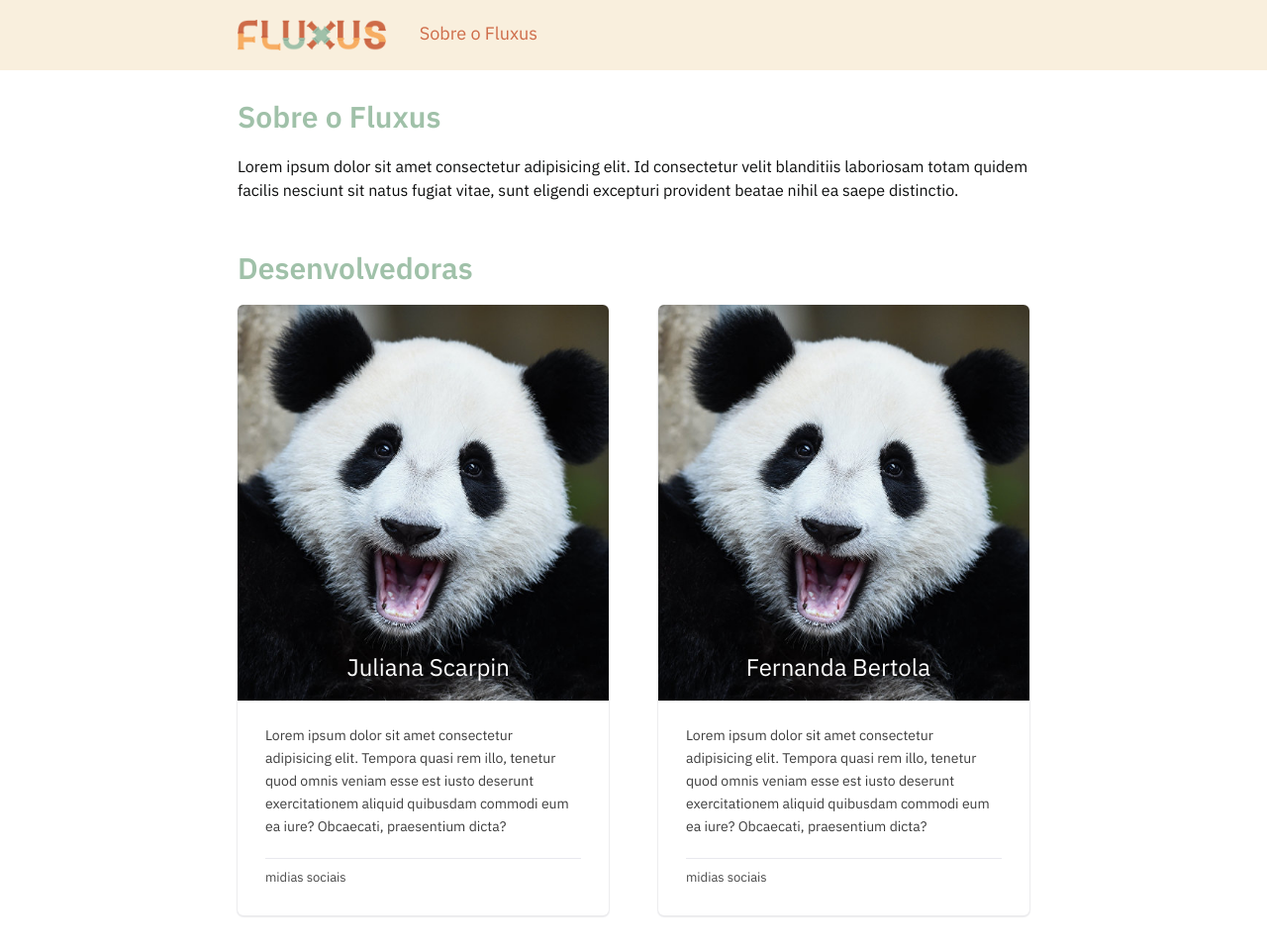
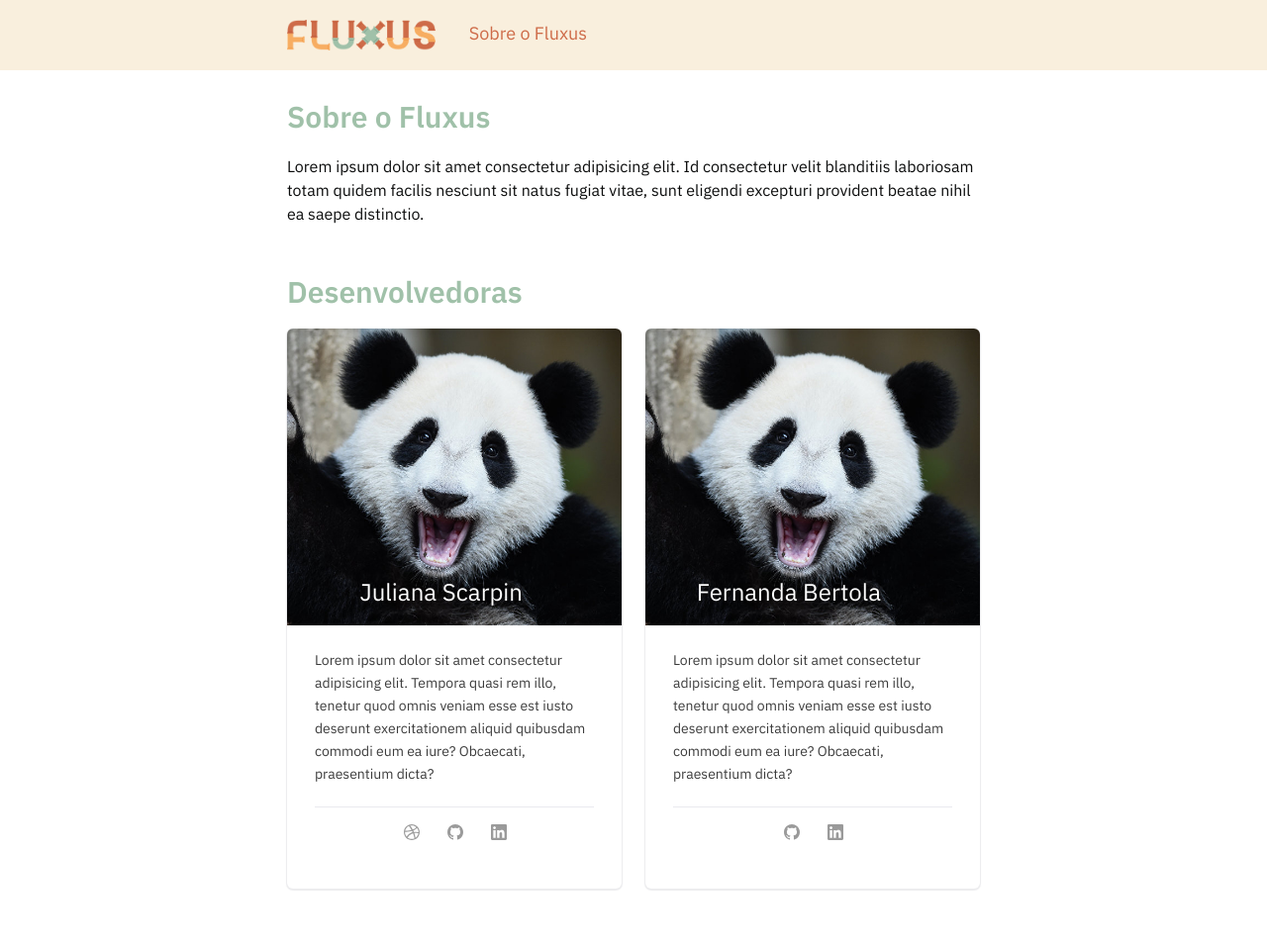
Before and after one commit to fluxus-design/blog, a Jekyll site: the page built from quem-somos.html, in a window 1280 px wide. Shown: the whole page at 99% size. Built offline with Jekyll 4.4.1, drawn with Linux system fonts in a browser that asks for light colours; after the commit the page ends 928 px from its top, so only the background shows below that.

Commit message:
Refactor to display:grid to work on mobile screen

```diff
--- a/_layouts/wwa.html
+++ b/_layouts/wwa.html
@@ -14,7 +14,8 @@
   <main class="page-content" aria-label="Content">
     <div class="wwa-wrapper">
       <h1 class="wwa-heading">Sobre o Fluxus</h1>
-      <p class="wwa-description">Lorem ipsum dolor sit amet consectetur adipisicing elit. Id consectetur velit blanditiis laboriosam totam
+      <p class="wwa-description">Lorem ipsum dolor sit amet consectetur adipisicing elit. Id consectetur velit
+        blanditiis laboriosam totam
         quidem
         facilis nesciunt sit natus fugiat vitae, sunt eligendi excepturi provident beatae nihil ea saepe distinctio.</p>
 
@@ -23,7 +24,7 @@
         <div class="wwa-card" title="Juliana Scarpin">
           <div class="wwa-card-img-container">
             <img class="wwa-card-img" src="{{ site.baseurl }}/assets/images/blog-logo.jpg" alt="fota da Juliana Scarpin"
-              height="400" />
+              height="300" />
             <h2 class="wwa-card-title">Juliana Scarpin</h2>
           </div>
 
@@ -33,7 +34,31 @@
               Obcaecati, praesentium dicta?</p>
 
             <div class="wwa-card-meta">
-              midias sociais
+              <ul class="wwa-social-media">
+                <li>
+                  <a href="https://dribbble.com/juliana_scarpin" title="juscarjuliana_scarpinpin">
+                    <svg class="svg-icon grey">
+                      <use xlink:href="{{ '/assets/minima-social-icons.svg#dribbble' | relative_url }}"></use>
+                    </svg>
+                  </a>
+                </li>
+
+                <li>
+                  <a href="https://github.com/juscarpin" title="juscarpin">
+                    <svg class="svg-icon grey">
+                      <use xlink:href="{{ '/assets/minima-social-icons.svg#github' | relative_url }}"></use>
+                    </svg>
+                  </a>
+                </li>
+
+                <li>
+                  <a href="https://www.linkedin.com/in/julianascarpin" title="julianascarpin">
+                    <svg class="svg-icon grey">
+                      <use xlink:href="{{ '/assets/minima-social-icons.svg#linkedin' | relative_url }}"></use>
+                    </svg>
+                  </a>
+                </li>
+              </ul>
             </div>
           </div>
         </div>
@@ -41,7 +66,7 @@
         <div class="wwa-card" title="Fernanda Bertola">
           <div class="wwa-card-img-container">
             <img class="wwa-card-img" src="{{ site.baseurl }}/assets/images/blog-logo.jpg"
-              alt="fota da Fernanda Bertola" height="400" />
+              alt="fota da Fernanda Bertola" height="300" />
             <h2 class="wwa-card-title">Fernanda Bertola</h2>
           </div>
 
@@ -51,7 +76,23 @@
               Obcaecati, praesentium dicta?</p>
 
             <div class="wwa-card-meta">
-              midias sociais
+              <ul class="wwa-social-media">
+                <li>
+                  <a href="https://github.com/febertola" title="febertola">
+                    <svg class="svg-icon grey">
+                      <use xlink:href="{{ '/assets/minima-social-icons.svg#github' | relative_url }}"></use>
+                    </svg>
+                  </a>
+                </li>
+
+                <li>
+                  <a href="https://www.linkedin.com/in/fernandabertola" title="fernandabertola">
+                    <svg class="svg-icon grey">
+                      <use xlink:href="{{ '/assets/minima-social-icons.svg#linkedin' | relative_url }}"></use>
+                    </svg>
+                  </a>
+                </li>
+              </ul>
             </div>
           </div>
         </div>
--- a/_sass/_posts.scss
+++ b/_sass/_posts.scss
@@ -13,14 +13,14 @@
         display: inline-block;
         background: #fff;
         border-radius: 4px;
-        box-shadow: 0 2px 10px 0 rgba(0, 0, 0, 0.05);
-        color: $cod-gray;
+        color: $raw-sienna;
         font-size: 1.3rem;
         padding: 1rem;
         min-width: 12rem;
         position: relative;
         text-align: center;
         text-decoration: none;
+        border: 1px solid $raw-sienna;
 
         .number {
           margin-left: 4px;
--- a/_sass/_site.scss
+++ b/_sass/_site.scss
@@ -11,7 +11,7 @@
   &-wwa {
     display: flex;
     justify-content: flex-end;
-    padding: 1rem 2rem 0;
+    padding: 2rem 2rem 1rem;
     font-size: $base-font-size;
     color: $crail;
     font-weight: bold;
@@ -63,8 +63,9 @@
     background-color: $linen;
 
     .wwa-header-container {
-      max-width: 800px;
+      max-width: 700px;
       margin: 0 auto;
+      padding: 0 1.5rem;
 
       .wwa-header {
         &-img {
@@ -83,9 +84,10 @@
   }
 
   &-wrapper {
-    max-width: 800px;
+    max-width: 700px;
     margin: 3rem auto;
     font-family: $base-font-family;
+    padding: 0 1.5rem;
 
     .wwa-heading {
       color: $cornflower-blue;
@@ -99,11 +101,13 @@
     }
 
     .wwa-cards-container {
-      display: flex;
+      display: grid;
+      grid-gap: 2.4rem;
+      grid-template-columns: repeat(auto-fill, minmax(30rem, 1fr));
+      grid-auto-rows: 1fr;
 
       .wwa-card {
         overflow: hidden;
-        width: 400px;
         border-radius: 6px;
         background: #fff;
         box-shadow: 0 1px 1px 1px rgba(10, 16, 34, 0.08);
@@ -115,10 +119,6 @@
         transition: transform 0.2s ease, box-shadow 0.2s ease;
         transition: -webkit-transform 0.2s ease, -webkit-box-shadow 0.2s ease;
         will-change: transform, box-shadow;
-
-        &:first-child {
-          margin-right: 5rem;
-        }
 
         &-img-container {
           position: relative;
@@ -149,6 +149,16 @@
             padding-top: 1.2rem;
             margin-top: 2rem;
             border-top: solid 1px #e4e4eb;
+
+            .wwa-social-media {
+              list-style: none;
+              display: flex;
+              justify-content: center;
+
+              li {
+                margin: 0 1rem;
+              }
+            }
           }
         }
       }
```
